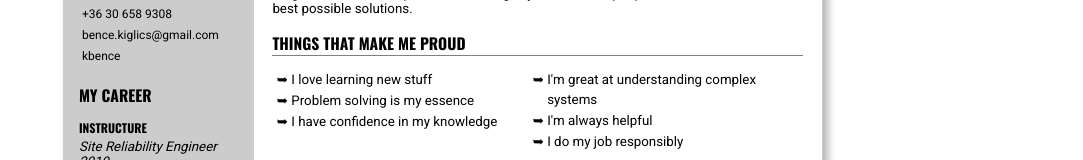
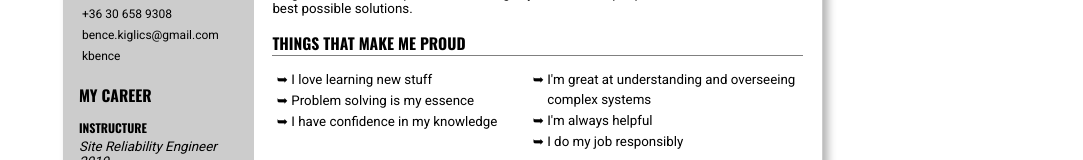
Before and after one commit to kbence/resume.kiglics.com, a Next.js app: page / in a window 1280 px wide. Shown: the part 276-436 px from the top of the page, without its empty margins (197-1280 px from the left). Built offline with nearby package versions, Linux system fonts and the light colour scheme; some icons are missing.

Commit message:
Changed wording a bit

```diff
--- a/components/ProudOfStuff.js
+++ b/components/ProudOfStuff.js
@@ -11,7 +11,7 @@ export default class ProudOfStuff extends React.Component {
           <li>I love learning new stuff</li>
           <li>Problem solving is my essence</li>
           <li>I have confidence in my knowledge</li>
-          <li>I'm great at understanding complex systems</li>
+          <li>I'm great at understanding and overseeing complex systems</li>
           <li>I'm always helpful</li>
           <li>I do my job responsibly</li>
         </ul>
```
